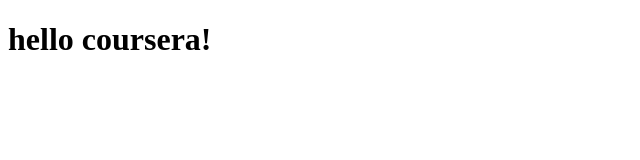
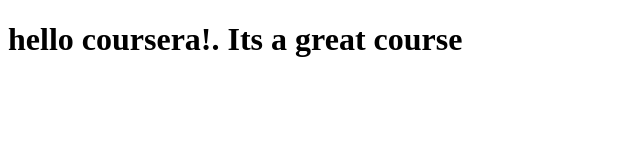
Before and after one commit to kj-03/coursera-test, a plain HTML site: page site/index.html in a window 1280 px wide. Shown: the whole page, without its empty margins (0-640 px from the left). Drawn offline with Linux system fonts and the light colour scheme.

Commit message:
A small change in our page content.

```diff
--- a/site/index.html
+++ b/site/index.html
@@ -4,6 +4,6 @@
 	<title>hello coursera!</title>
 </head>
 <body>
-<h1>hello coursera!</h1>
+<h1>hello coursera!. Its a great course</h1>
 </body>
 </html>
```
